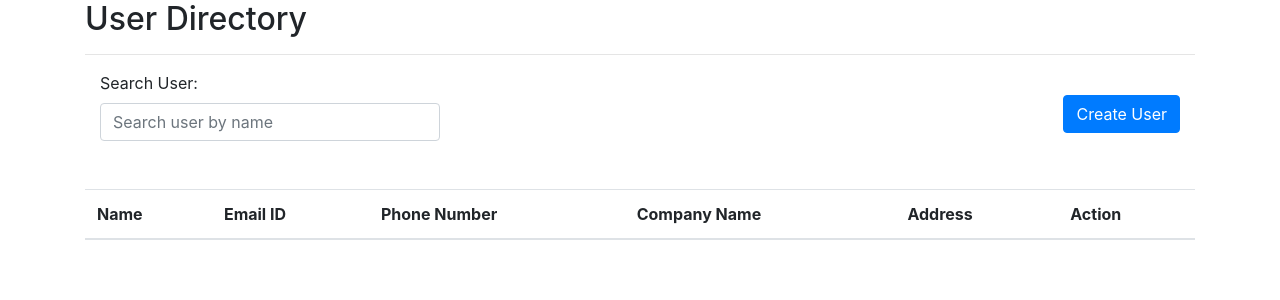
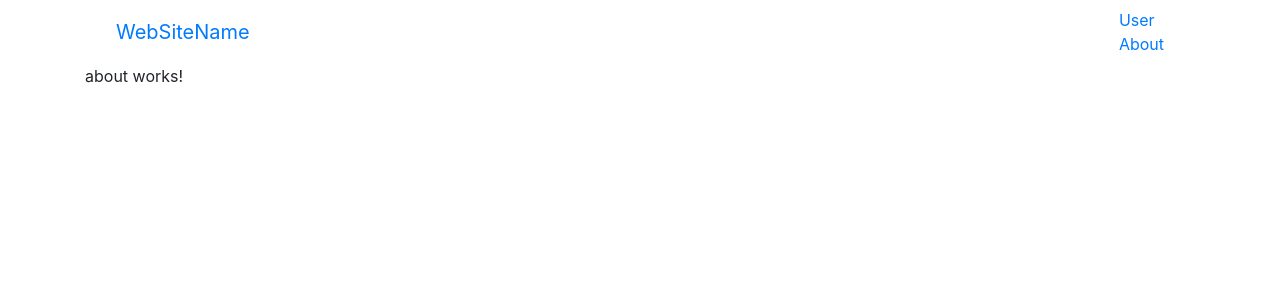
Before and after one commit to vijaykumar07/WebApplication, an Angular app in the folder AngularApplication/: page /about in a window 1280 px wide. Shown: the top 300 px of the page. Built offline with nearby package versions, Linux system fonts and the light colour scheme; no server answers.

Commit message:
Added about component and nav component

```diff
--- /dev/null
+++ b/AngularApplication/src/app/about/about/about.component.html
@@ -0,0 +1,3 @@
+<p>
+  about works!
+</p>
--- /dev/null
+++ b/AngularApplication/src/app/about/about/about.component.ts
@@ -0,0 +1,15 @@
+import { Component, OnInit } from '@angular/core';
+
+@Component({
+  selector: 'app-about',
+  templateUrl: './about.component.html',
+  styleUrls: ['./about.component.css']
+})
+export class AboutComponent implements OnInit {
+
+  constructor() { }
+
+  ngOnInit() {
+  }
+
+}
--- a/AngularApplication/src/app/app.component.html
+++ b/AngularApplication/src/app/app.component.html
@@ -1 +1,18 @@
-<app-users></app-users>
+<div class="container">
+    <nav class="navbar navbar-default">
+        <div class="container-fluid">
+            <div class="navbar-header">
+                <a class="navbar-brand" href="#">WebSiteName</a>
+            </div>
+            <ul class="nav navbar-nav">
+                <li class="active">
+                    <a href="/">User</a>
+                </li>
+                <li>
+                    <a href="/about">About</a>
+                </li>
+            </ul>
+        </div>
+    </nav>
+</div>
+<router-outlet></router-outlet>
--- a/AngularApplication/src/app/app.module.ts
+++ b/AngularApplication/src/app/app.module.ts
@@ -4,28 +4,39 @@ import { NgModule } from '@angular/core';
 import { HttpModule } from '@angular/http';
 import { ReactiveFormsModule } from '@angular/forms';
 import { FormsModule }   from '@angular/forms';
+import { RouterModule, Routes } from '@angular/router'
 
 // Import Components
 import { AppComponent } from './app.component';
 import { UsersComponent } from './components/users/users.component';
+import { AboutComponent } from './components/about/about.component';
 
 //Import Services
 import { UserService } from './services/user.service';
 
 //Import Filters
 import { FilterPipe } from './pipes/filter.pipe';
+import { Route } from '@angular/compiler/src/core';
+import { Component } from '@angular/core/src/metadata/directives';
+
+const appRoutes: Routes = [
+  {path:'', component: UsersComponent},
+  {path:'about', component: AboutComponent}
+]
 
 @NgModule({
   declarations: [
     AppComponent,
     UsersComponent,
-    FilterPipe
+    FilterPipe,
+    AboutComponent
   ],
   imports: [
     BrowserModule,
     HttpModule,
     ReactiveFormsModule,
-    FormsModule
+    FormsModule,
+    RouterModule.forRoot(appRoutes)
   ],
   providers: [UserService],
   bootstrap: [AppComponent]
--- /dev/null
+++ b/AngularApplication/src/app/components/about/about.component.html
@@ -0,0 +1,5 @@
+<div class="container">
+  <p>
+    about works!
+  </p>
+</div>
--- /dev/null
+++ b/AngularApplication/src/app/components/about/about.component.ts
@@ -0,0 +1,15 @@
+import { Component, OnInit } from '@angular/core';
+
+@Component({
+  selector: 'app-about',
+  templateUrl: './about.component.html',
+  styleUrls: ['./about.component.css']
+})
+export class AboutComponent implements OnInit {
+
+  constructor() { }
+
+  ngOnInit() {
+  }
+
+}
--- a/AngularApplication/src/app/components/users/users.component.ts
+++ b/AngularApplication/src/app/components/users/users.component.ts
@@ -10,10 +10,10 @@ import { UserService } from '../../services/user.service'
 })
 export class UsersComponent implements OnInit {
 
-  users:User[];
-  userCopy:User[];
-  statusCode:number;
-  createUser:Object = {};
+  users: User[];
+  userCopy: User[];
+  statusCode: number;
+  createUser: any = {};
 
   //Create form
   userForm = new FormGroup({
@@ -26,7 +26,7 @@ export class UsersComponent implements OnInit {
 
   userIdToUpdate = null;
 
-  constructor(private userService:UserService) {
+  constructor(private userService: UserService) {
 
   }
 
@@ -34,40 +34,40 @@ export class UsersComponent implements OnInit {
     this.loadAllUsers();
   }
 
-  loadAllUsers(){
+  loadAllUsers() {
     this.userService.getAllUsers().subscribe((users) => {
       this.users = users;
     });
   }
 
-  updateUser(user){
+  updateUser(user) {
     this.userCopy = user;
     this.userIdToUpdate = user.id;
-    this.userForm.setValue({ "user-name": user.name, "user-emailid": user.email, "user-phone-number":user.phone, "user-company-name":user.company.name, "user-address":user.address.street});
+    this.userForm.setValue({ "user-name": user.name, "user-emailid": user.email, "user-phone-number": user.phone, "user-company-name": user.company.name, "user-address": user.address.street });
   }
 
-  onUserFormSubmit(){
+  onUserFormSubmit() {
     //capture the form data
-    let userFormDetails:User = this.userForm.value;
+    let userFormDetails: User = this.userForm.value;
 
     let userName = userFormDetails['user-name'],
       userEmailID = userFormDetails['user-emailid'],
       userPhoneNumber = userFormDetails['user-phone-number'],
       userCompanyName = userFormDetails['user-company-name'],
       userAddress = userFormDetails['user-address'];
-    if(this.userIdToUpdate === null){
+    if (this.userIdToUpdate === null) {
       //Handle create
       this.createUser['id'] = this.users.length + 1;
       this.createUser['name'] = userName;
       this.createUser['email'] = userEmailID;
       this.createUser['phone'] = userPhoneNumber;
-      this.createUser['company'] = {"name":userCompanyName};
-      this.createUser['address'] = {"street":userAddress};
+      this.createUser['company'] = { "name": userCompanyName };
+      this.createUser['address'] = { "street": userAddress };
 
       //Add User Details in UserModal
       this.users.push(this.createUser);
 
-    }else{
+    } else {
       //Handle update
       this.userService.getUserByID(this.userIdToUpdate).subscribe(user => {
 
@@ -79,55 +79,48 @@ export class UsersComponent implements OnInit {
 
         let self = this;
         this.users.forEach(function (value, index) {
-          if((self.userIdToUpdate-1) === index){
+          if ((self.userIdToUpdate - 1) === index) {
             //Update the users Model
             self.users[index] = user;
           }
         });
 
-        /*this.userService.updateUser(user).subscribe(successCode => {
-          this.statusCode = successCode;
-          console.log(this.statusCode);
-          this.loadAllUsers();
-          },
-         errorCode => this.statusCode = errorCode);
-          */
       });
     }
 
   }
   // delete User from the user modal
-  deleteUser(index){
+  deleteUser(index) {
     let deleteUserIndex = index,
       self = this;
     this.users.forEach(function (user, index) {
-      if(index === deleteUserIndex){
+      if (index === deleteUserIndex) {
         self.users.splice(index, 1);
       }
     });
 
   }
 }
-interface User{
-  id:number,
-  name:string,
-  phone:number,
-  username:string,
-  website:string,
-  company:Company,
-  address:Address
+interface User {
+  id: number,
+  name: string,
+  phone: number,
+  username: string,
+  website: string,
+  company: Company,
+  address: Address
 }
 
-interface Company{
-  bs:string,
-  catchPhrase:string,
-  name:string
+interface Company {
+  bs: string,
+  catchPhrase: string,
+  name: string
 }
 
-interface Address{
-  city:string,
-  geo:any,
-  street:string,
-  suite:string,
-  zipcode:number
+interface Address {
+  city: string,
+  geo: any,
+  street: string,
+  suite: string,
+  zipcode: number
 }
```
Also changed, not shown: AngularApplication/src/app/about/about/about.component.css (added), AngularApplication/src/app/components/about/about.component.css (added), 2 other files (tests, documents, lock files or other folders). Lines whose indentation alone changed are shown as unchanged.
